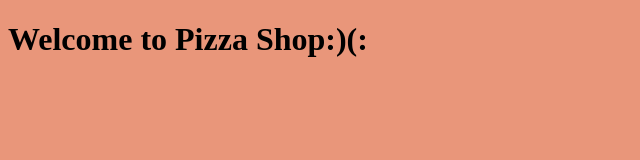
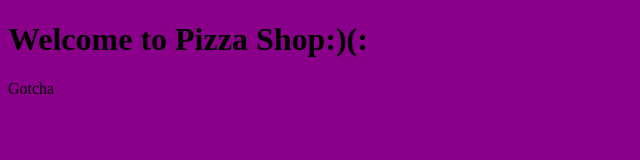
Before and after one commit to omer2345611/Pizza-Shop, a plain HTML site: page index.html in a window 1280 px wide. Shown: the whole page, without its empty margins (0-640 px from the left). Drawn offline with Linux system fonts and the light colour scheme.

Commit message:
Adding JS

```diff
--- a/index.html
+++ b/index.html
@@ -9,5 +9,7 @@
 </head>
 <body>
     <h1>Welcome to Pizza Shop:)(:</h1>
+
+    <script src="main.js"></script>
 </body>
 </html>
--- /dev/null
+++ b/main.js
@@ -0,0 +1 @@
+document.body.innerHTML += 'Gotcha';
--- a/styles.css
+++ b/styles.css
@@ -1,3 +1,3 @@
 body {
-    background-color: darksalmon;
+    background: darkmagenta;
 }
```
